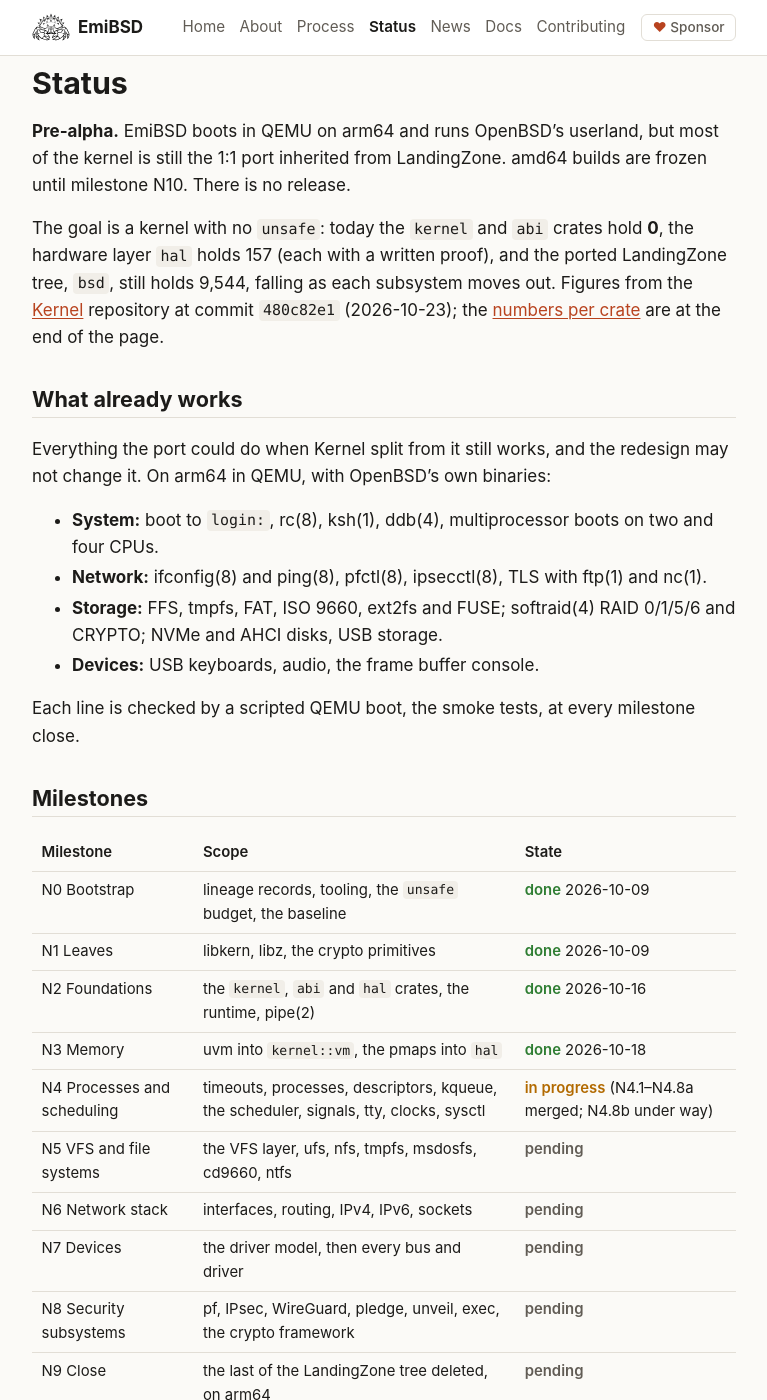
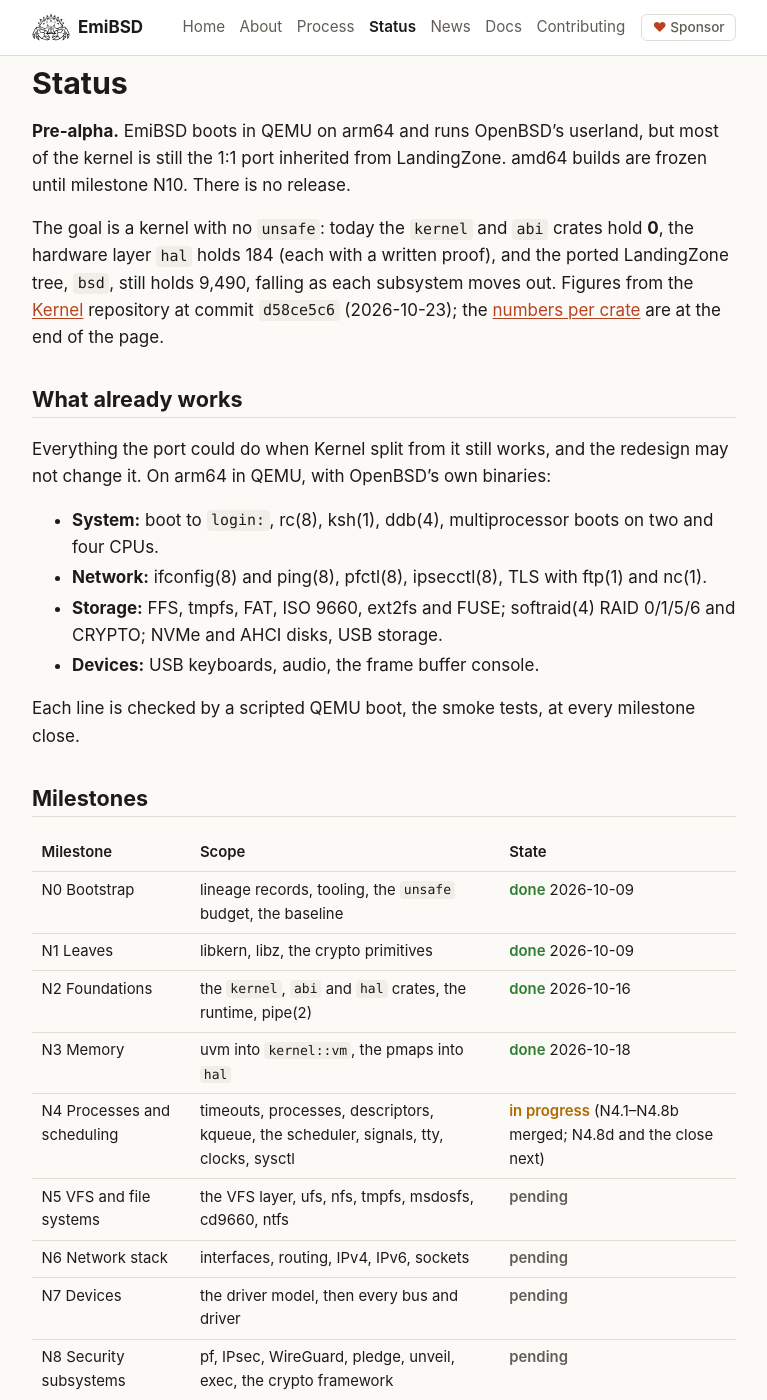
Before and after one commit to EmiBSD/Portal, a Jekyll site: the page built from status.md, in a window 1280 px wide and 1400 px high. Shown: the whole window, without its empty margins (256-1023 px from the left). Built offline with Jekyll 4.4.1, drawn with Linux system fonts in a browser that asks for light colours; some of the changed text lies outside the part shown.

Commit message:
site: N4.8b done; status at Kernel d58ce5c6
N4.8b (the arm64 trap, the system-call entry and the user copy into hal) merged in
d58ce5c6. cargo xtask unsafe-report there: kernel 88 files, 0 unsafe; abi 4, 0; hal 145,
184; bsd 1,049, 9,490; 105 of 331 system-call entries native (sigreturn). N4.8d and the
close are next.

Co-Authored-By: Claude Opus 5.5 <noreply@anthropic.com>

```diff
--- a/status.md
+++ b/status.md
@@ -9,9 +9,9 @@ kernel is still the 1:1 port inherited from LandingZone. amd64 builds are frozen
 N10. There is no release.
 
 The goal is a kernel with no `unsafe`: today the `kernel` and `abi` crates hold **0**, the
-hardware layer `hal` holds 157 (each with a written proof), and the ported LandingZone tree,
-`bsd`, still holds 9,544, falling as each subsystem moves out. Figures from the
-[Kernel]({{ site.repo }}) repository at commit `480c82e1` (2026-10-23); the
+hardware layer `hal` holds 184 (each with a written proof), and the ported LandingZone tree,
+`bsd`, still holds 9,490, falling as each subsystem moves out. Figures from the
+[Kernel]({{ site.repo }}) repository at commit `d58ce5c6` (2026-10-23); the
 [numbers per crate](#the-crates-today) are at the end of the page.
 
 ## What already works
@@ -35,7 +35,7 @@ Each line is checked by a scripted QEMU boot, the smoke tests, at every mileston
 | N1 Leaves | libkern, libz, the crypto primitives | <span class="state state-done">done</span> 2026-10-09 |
 | N2 Foundations | the `kernel`, `abi` and `hal` crates, the runtime, pipe(2) | <span class="state state-done">done</span> 2026-10-16 |
 | N3 Memory | uvm into `kernel::vm`, the pmaps into `hal` | <span class="state state-done">done</span> 2026-10-18 |
-| N4 Processes and scheduling | timeouts, processes, descriptors, kqueue, the scheduler, signals, tty, clocks, sysctl | <span class="state state-wip">in progress</span> (N4.1–N4.8a merged; N4.8b under way) |
+| N4 Processes and scheduling | timeouts, processes, descriptors, kqueue, the scheduler, signals, tty, clocks, sysctl | <span class="state state-wip">in progress</span> (N4.1–N4.8b merged; N4.8d and the close next) |
 | N5 VFS and file systems | the VFS layer, ufs, nfs, tmpfs, msdosfs, cd9660, ntfs | <span class="state state-todo">pending</span> |
 | N6 Network stack | interfaces, routing, IPv4, IPv6, sockets | <span class="state state-todo">pending</span> |
 | N7 Devices | the driver model, then every bus and driver | <span class="state state-todo">pending</span> |
@@ -68,7 +68,7 @@ the VFS, socket and security files of later milestones, and the full test suite
 | N4.7b | Terminals, clists, line disciplines, pseudo-terminals | <span class="state state-done">done</span> | 2026-10-23 `86c282a0` |
 | N4.8a | Clocks and timecounters | <span class="state state-done">done</span> | 2026-10-23 `53c4248f` |
 | a6 | The time system calls and reboot(2) handled natively | <span class="state state-done">done</span> | 2026-10-23 `480c82e1` |
-| N4.8b | Traps, the system-call entry, copyin/copyout (arm64); a security-reviewed area | <span class="state state-wip">in progress</span> |  |
+| N4.8b | Traps, the system-call entry, copyin/copyout (arm64); a security-reviewed area | <span class="state state-done">done</span> | 2026-10-23 `d58ce5c6` |
 | N4.8d | Kernel page-table isolation (KPTI) | <span class="state state-todo">pending</span> |  |
 | Close | `just check`, `just ci`, `just ci-full` and `diff-openbsd` green; the tag `n4-processes` | <span class="state state-todo">pending</span> |  |
 
@@ -78,14 +78,14 @@ table like this one when it starts.
 
 ## The crates today
 
-Files and `unsafe` counts printed by `cargo xtask unsafe-report` at `480c82e1`.
+Files and `unsafe` counts printed by `cargo xtask unsafe-report` at `d58ce5c6`.
 
 | Crate | Files | `unsafe` | Note |
 |---|---:|---:|---|
-| `kernel` | 86 | 0 | `#![forbid(unsafe_code)]`: the compiler refuses any |
-| `abi` | 4 | 0 | `#![forbid(unsafe_code)]`; 104 of the 331 system-call entries handled natively |
-| `hal` | 133 | 157 | the only crate allowed `unsafe`, each site with a written proof |
-| `bsd` (the LandingZone tree) | 1,056 | 9,544 | shrinks as subsystems move out; deleted at N9 |
+| `kernel` | 88 | 0 | `#![forbid(unsafe_code)]`: the compiler refuses any |
+| `abi` | 4 | 0 | `#![forbid(unsafe_code)]`; 105 of the 331 system-call entries handled natively |
+| `hal` | 145 | 184 | the only crate allowed `unsafe`, each site with a written proof |
+| `bsd` (the LandingZone tree) | 1,049 | 9,490 | shrinks as subsystems move out; deleted at N9 |
 
 The detailed plan, with each milestone's exit criterion, is
 [ROADMAP.md]({{ site.repo }}/blob/main/docs/ROADMAP.md) in the Kernel repository; the day-to-day state
```
